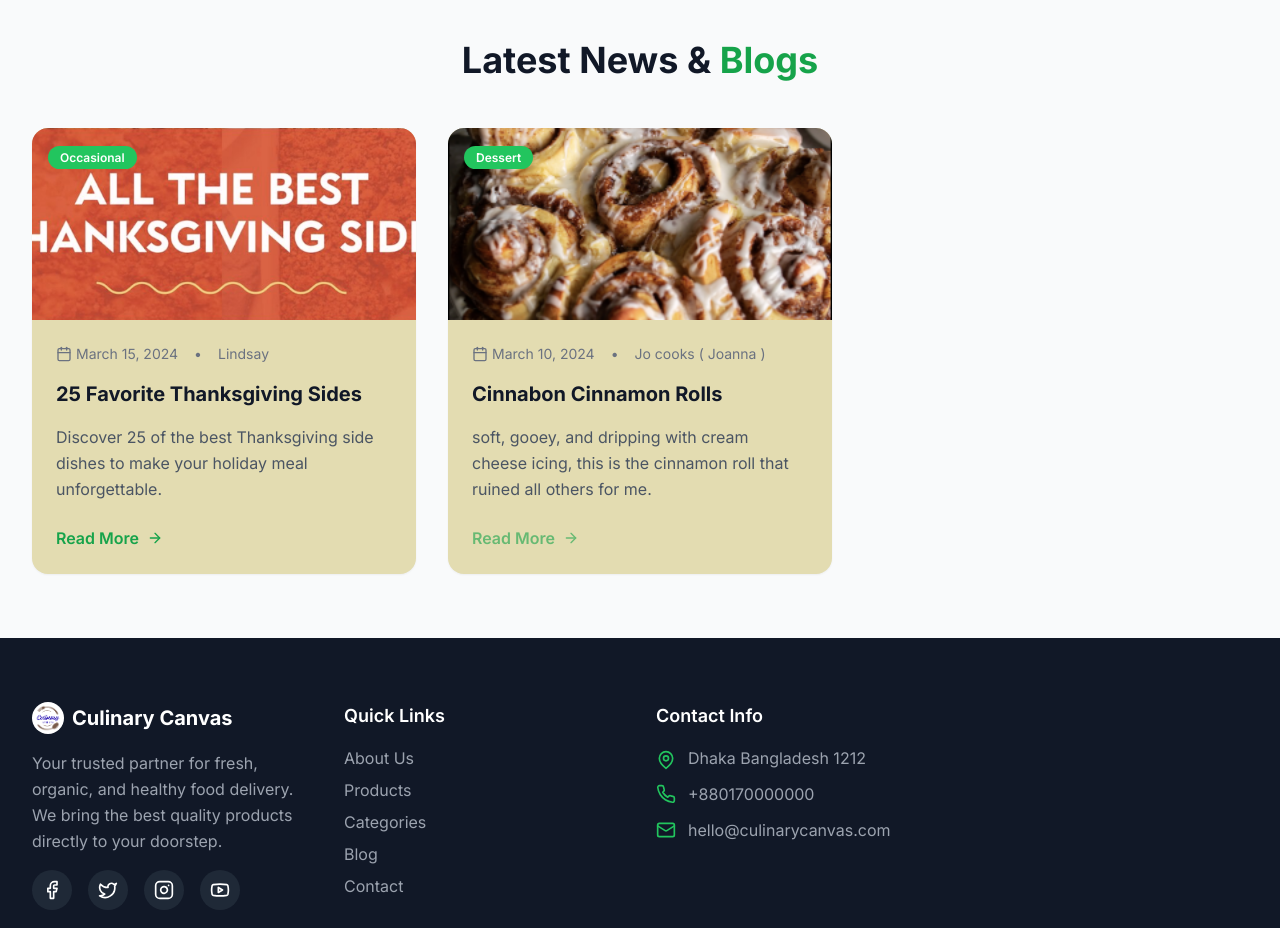
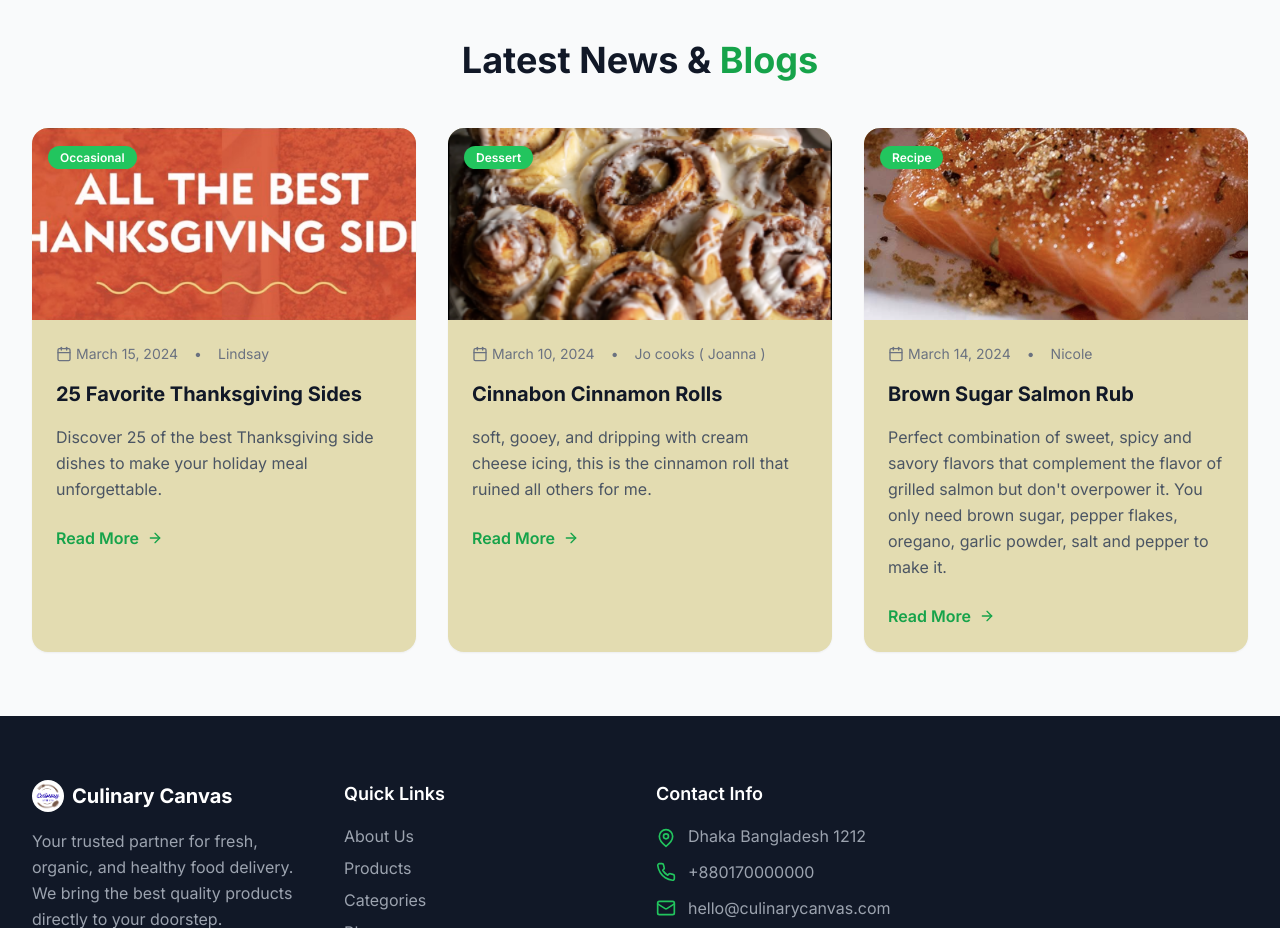
Before and after one commit to uzicodes/Culinary-Canvas, a Next.js app: page / in a window 1280 px wide. Shown: the part 2920-3848 px from the top of the page. Built offline with nearby package versions, Linux system fonts and the light colour scheme; no server answers.

Commit message:
finished all the blog cards

```diff
--- a/src/components/Blog.tsx
+++ b/src/components/Blog.tsx
@@ -21,12 +21,22 @@ const blogPosts = [
     date: 'March 10, 2024',
     category: 'Dessert',
     image: '/blog-2.png',
-    author: 'Jo cooks ( Joanna )'
+    author: 'Jo cooks ( Joanna )',
+    link : 'https://www.jocooks.com/recipes/cinnabons-cinnamon-rolls/'
+  },
+  {
+    id: 2,
+    title: 'Brown Sugar Salmon Rub',
+    excerpt: `Perfect combination of sweet, spicy and savory flavors that complement the flavor of grilled salmon but don't overpower it. You only need brown sugar, pepper flakes, oregano, garlic powder, salt and pepper to make it.`,
+    date: 'March 14, 2024',
+    category: 'Recipe',
+    image: '/blog-3.png',
+    author: 'Nicole',
+    link: 'https://thespicetrain.com/salmon-dry-rub/'
   }
-]
+];
 
-const Blog = () => {
-  return (
+const Blog = () => (
   <section className="py-16 bg-gray-50">
     <div className="container mx-auto px-4 sm:px-6 lg:px-8">
       {/* Section Header */}
@@ -105,7 +115,6 @@ const Blog = () => {
       </div>
     </div>
   </section>
-  )
-}
+);
 
-export default Blog
+export default Blog;
```
Also changed, not shown: public/blog-3.png (added). Lines whose indentation alone changed are shown as unchanged.
